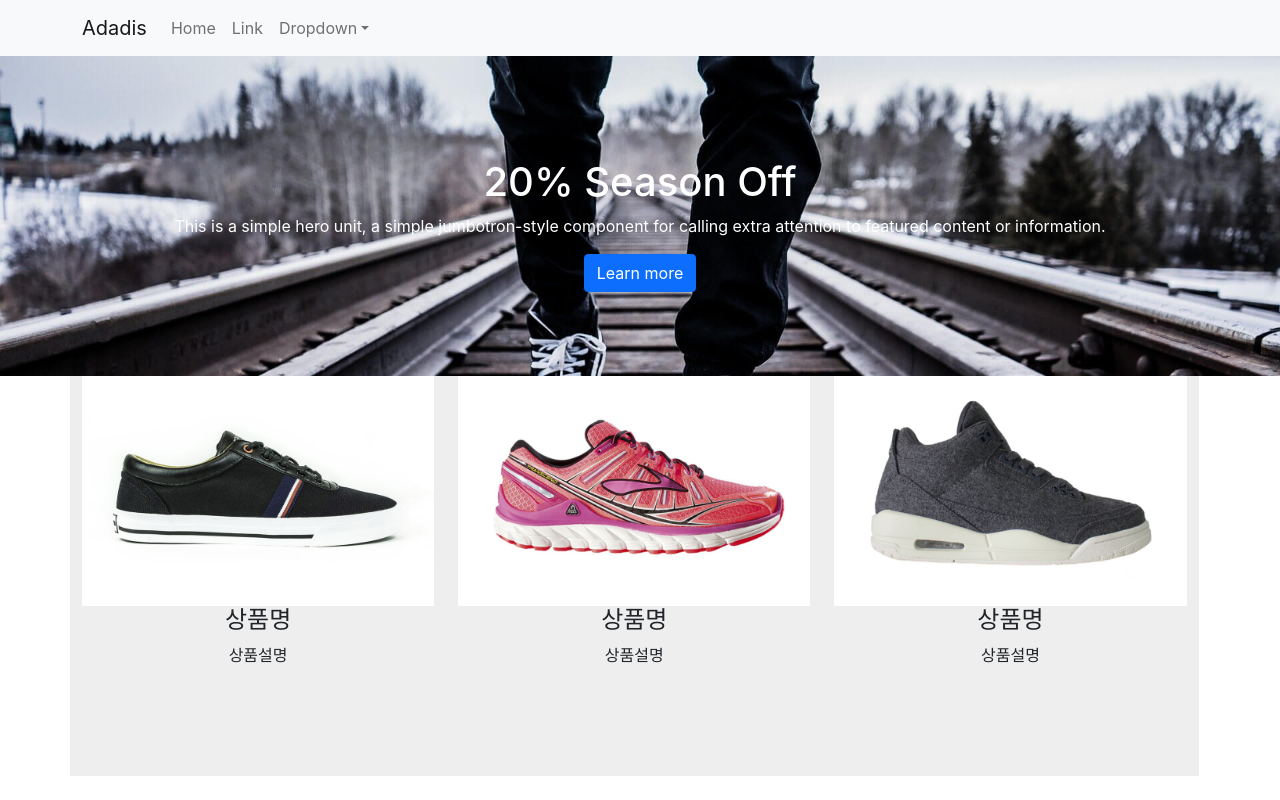
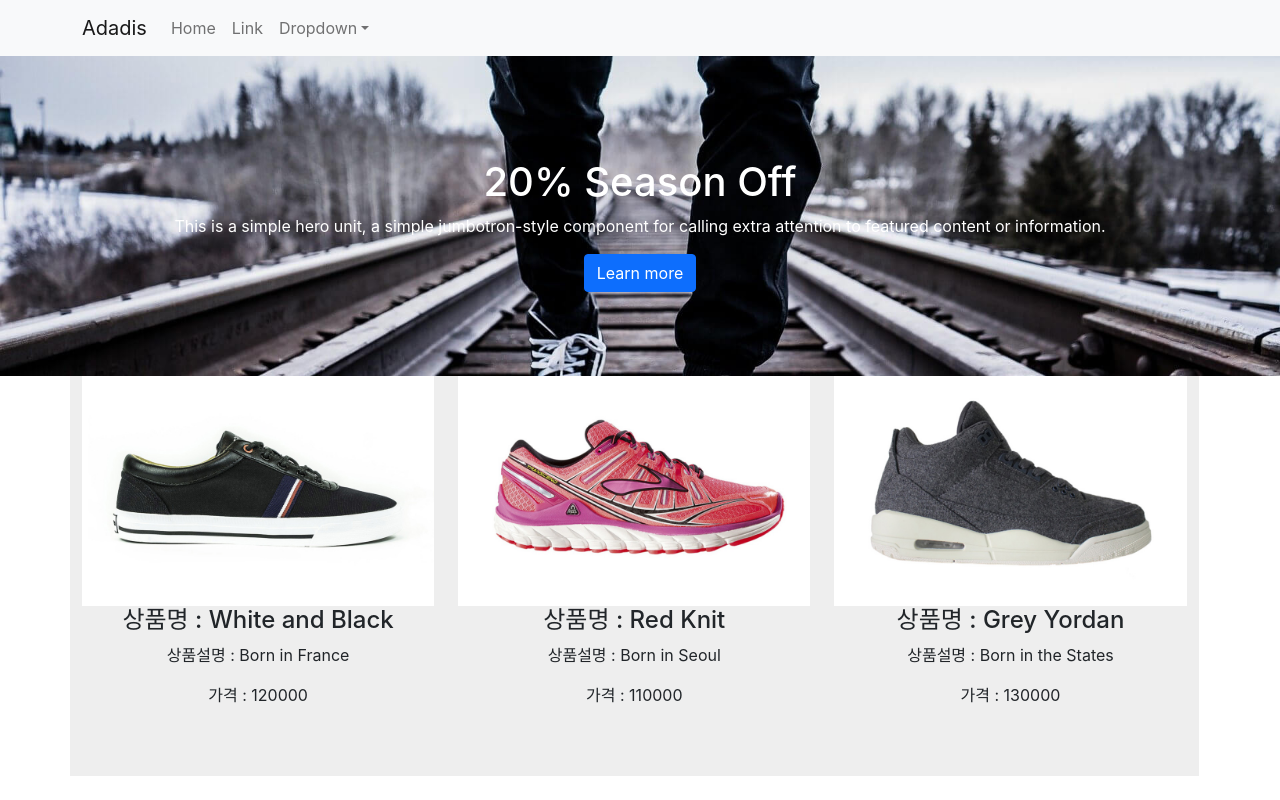
Before and after one commit to colo1211/WEB3-React, a React (Create React App) app in the folder part2/shop/: page / in a window 1280 px wide. Built offline with nearby package versions, Linux system fonts and the light colour scheme.

Commit message:
import & export default (하나의 파일당 export 키워드는 한번만 사용 가능)

```diff
--- a/part2/shop/src/App.js
+++ b/part2/shop/src/App.js
@@ -1,10 +1,16 @@
+import React, {useState} from 'react';
 import logo from './logo.svg';
 import './App.css';
 import { Nav, Navbar, NavDropdown, Container, Button} from 'react-bootstrap';
+// data.js 에서 데이터를 import 해오기
+import data from './data.js';
+
+function App() {
 
 
-function App() {
+  let [shoes , shoes변경] = useState(data);
   return (
+
     <div className="App">
 
       {/* Navbar 레이아웃 */}
@@ -48,19 +54,23 @@ function App() {
           하나의 row는 12col 로 이루어져 있다.  */}
           <div className = 'col-sm-4 img-wrap'>
             <img src='이미지파일/shoes1.jpg'/>
-            <h4> 상품명 </h4>
-            <p> 상품설명 </p>
+            <h4> 상품명 : {shoes[0].title} </h4>
+            <p> 상품설명 : {shoes[0].content } </p>
+            <p> 가격 : {shoes[0].price} </p>
           </div>
           <div className = 'col-sm-4 img-wrap'>
             <img src='이미지파일/shoes2.jpg'/>
-            <h4> 상품명 </h4>
-            <p> 상품설명 </p>
+            <h4> 상품명 : {shoes[1].title} </h4>
+            <p> 상품설명 : {shoes[1].content } </p>
+            <p> 가격 : {shoes[1].price} </p>
           </div>
           <div className = 'col-sm-4 img-wrap'>
-          <img src='이미지파일/shoes3.jpg'/>
-            <h4> 상품명 </h4>
-            <p> 상품설명 </p>
+            <img src='이미지파일/shoes3.jpg'/>
+            <h4> 상품명 : {shoes[2].title} </h4>
+            <p> 상품설명 : {shoes[2].content } </p>
+            <p> 가격 : {shoes[2].price} </p>
           </div>
+
         </div>
       </div>
 
@@ -70,4 +80,11 @@ function App() {
   );
 }
 
+// function ProductTemplate(props){
+//   console.log(props);
+//   return (
+
+//   );
+// }
+
 export default App;
```
